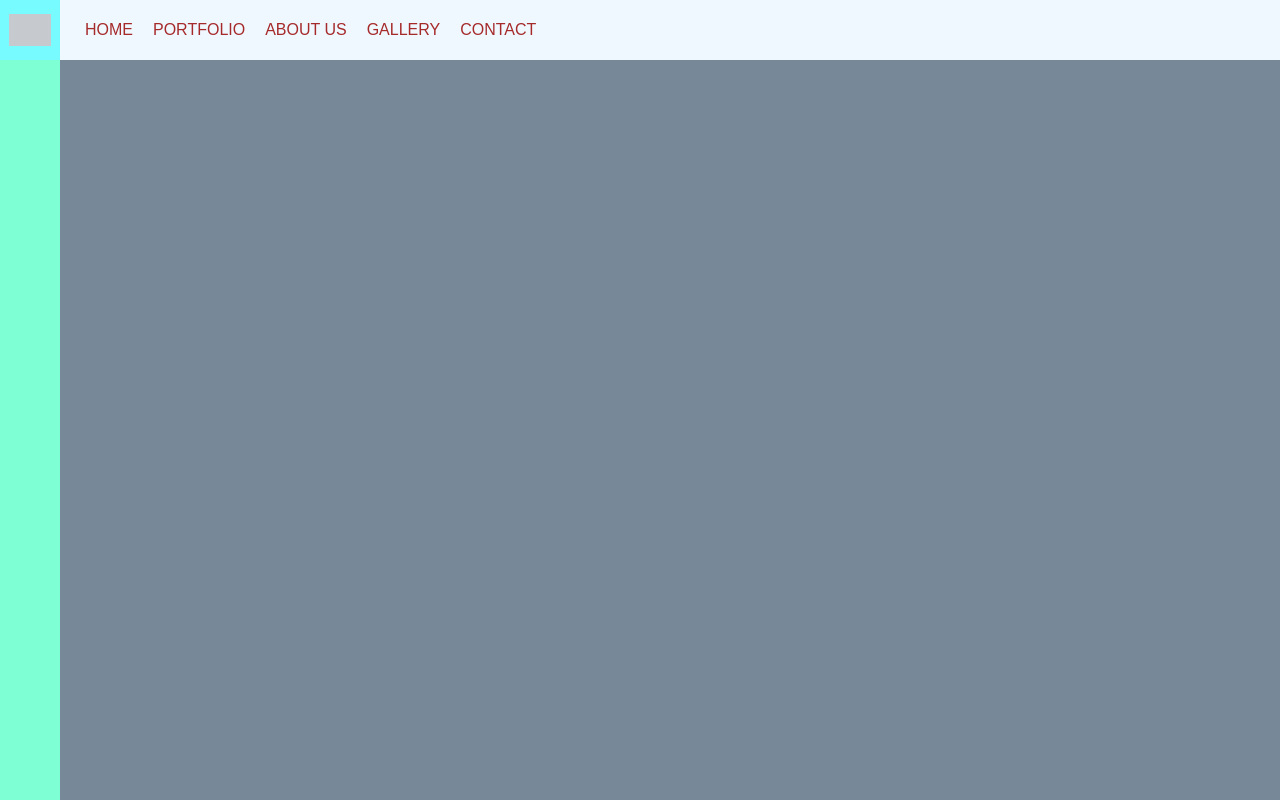
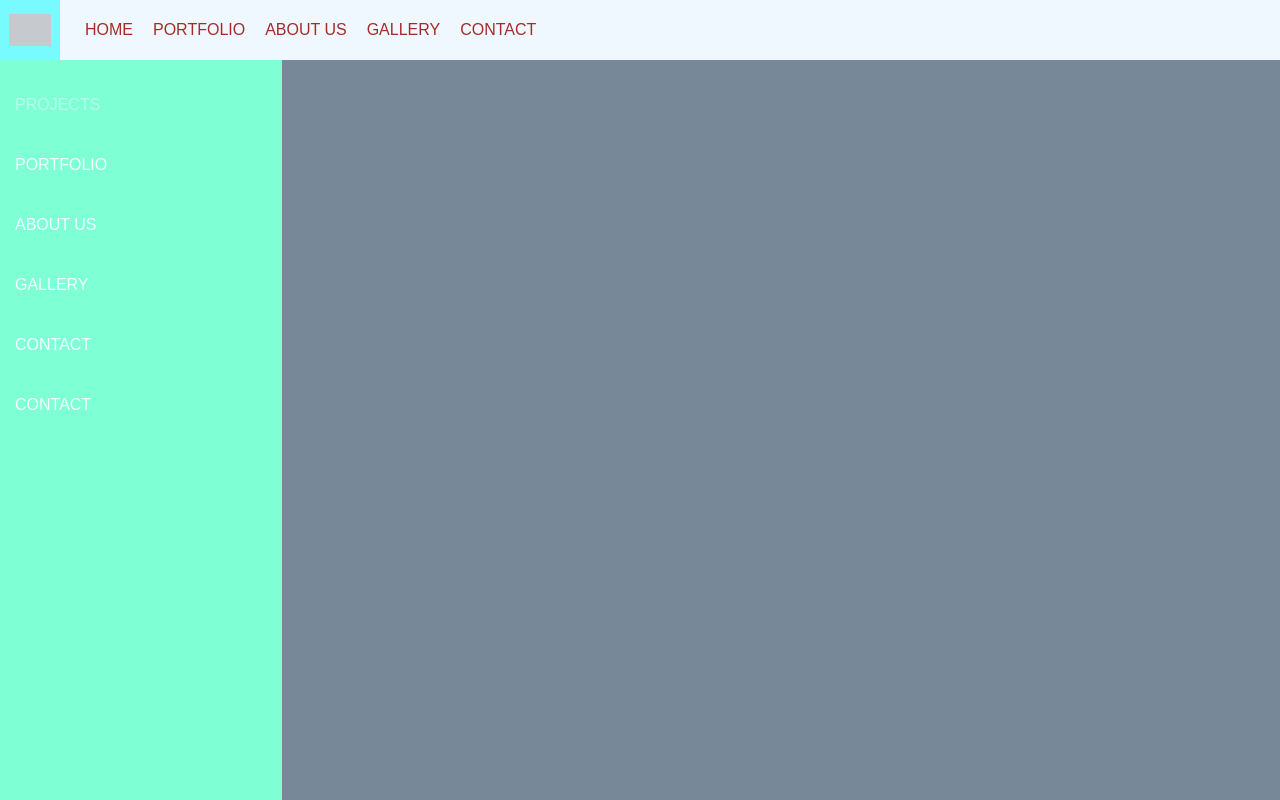
Before and after one commit to Eduardo568/Website-stuff, a plain HTML site: page Toggle menue.html in a window 1280 px wide. Both pictures are taken after a click on the element 30 px from the left and 30 px from the top of the page. Drawn offline with Linux system fonts and the light colour scheme; grey boxes are pictures that could not be loaded.

Commit message:
finished the toggle menue

```diff
--- a/Toggel menue.css
+++ b/Toggel menue.css
@@ -58,6 +58,7 @@ body{
     padding: 0 5px;
     background-color: aquamarine;
     z-index: 1000;
+    transition: all 0.3s ease-in-out;
 }
 
 .nav-sidebar ul{
@@ -81,6 +82,8 @@ body{
     font-family: arial;
     font-size: 16px;
     white-space: nowrap;
+    opacity: 0;
+    transition: all 0.3s ease-in-out;
 }
 
 .nav-sidebar ul li a:hover{
--- a/Toggle menue.html
+++ b/Toggle menue.html
@@ -10,7 +10,7 @@
 </head>
 <body>
     <nav class="nav-main">
-        <div class="btn-toggle-nav"></div>
+        <div class="btn-toggle-nav" onclick="toggleNav()"></div>
         <ul>
            <li><a href="#">Home</a></li>
            <li><a href="#">Portfolio</a></li>
--- a/Toggle menue.js
+++ b/Toggle menue.js
@@ -0,0 +1,36 @@
+let toggleNavStatus = false;
+
+let toggleNav = function() {
+    let getSidebar = document.querySelector(".nav-sidebar");
+    let getSidebarUl = document.querySelector(".nav-sidebar ul");
+    let getSidebarTitle = document.querySelector(".nav-sidebar span");
+    let getSidebarLink = document.querySelectorAll(".nav-sidebar a");
+
+    if (toggleNavStatus === false) {
+        getSidebarUl.style.visibility = "visible";
+        getSidebar.style.width = "272px";
+        getSidebarTitle.style.opacity = "0.5";
+
+        let arrayLength = getSidebarLink.length;
+
+        for (let i = 0; i < arrayLength; i++) {
+            getSidebarLink[i].style.opacity = "1";
+        }
+        toggleNavStatus = true;
+    }
+    else if (toggleNavStatus === true) {
+        getSidebar.style.width = "50px";
+        getSidebarTitle.style.opacity = "0";
+
+        let arrayLength = getSidebarLink.length;
+
+        for (let i = 0; i < arrayLength; i++) {
+            getSidebarLink[i].style.opacity = "0";
+
+        }
+        getSidebarUl.style.visibility = "hidden";
+
+        toggleNavStatus = false;
+
+    }
+}
```
